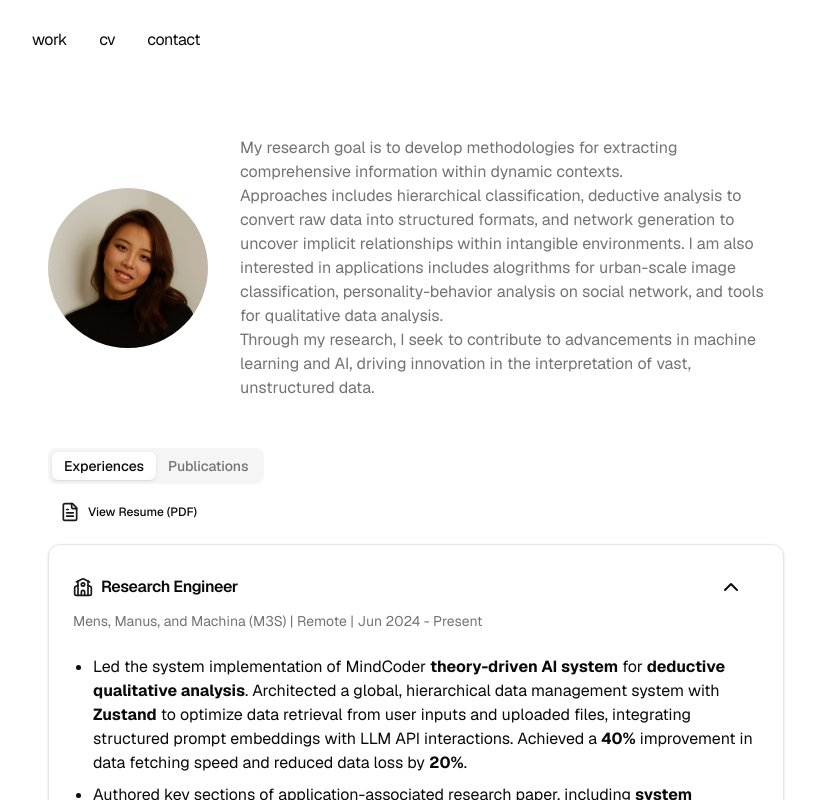
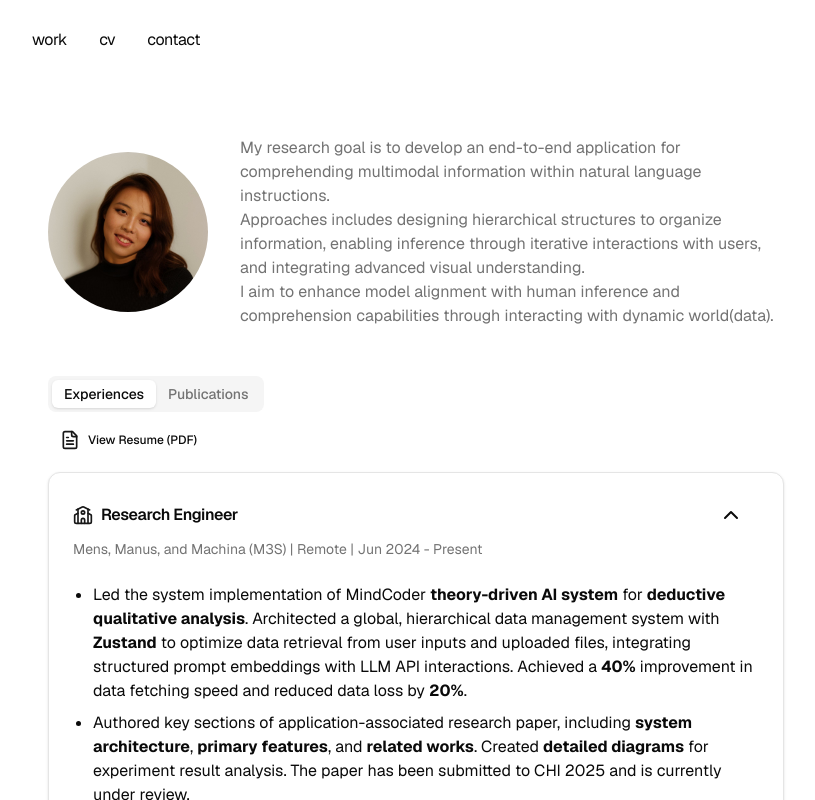
Before and after one commit to ZhiyaoShu/ZhiyaoShu.github.io, a Next.js app in the folder my-portfolio/: page /research in a window 1280 px wide. Shown: the top 800 px of the page, without its empty margins (224-1039 px from the left). Built offline with nearby package versions, Linux system fonts and the light colour scheme.

Commit message:
update research intro

```diff
--- a/my-portfolio/app/research/page.tsx
+++ b/my-portfolio/app/research/page.tsx
@@ -146,19 +146,16 @@ const Projects: React.FC = () => {
         </Avatar>
         <div className="flex-grow">
           <p className="text-muted-foreground">
-            My research goal is to develop methodologies for extracting
-            comprehensive information within dynamic contexts.
+            My research goal is to develop an end-to-end application for
+            comprehending multimodal information within natural language
+            instructions.
             <br />
-            Approaches includes hierarchical classification, deductive analysis
-            to convert raw data into structured formats, and network generation
-            to uncover implicit relationships within intangible environments. I
-            am also interested in applications includes alogrithms for
-            urban-scale image classification, personality-behavior analysis on
-            social network, and tools for qualitative data analysis.
+            Approaches includes designing hierarchical structures to organize
+            information, enabling inference through iterative interactions with
+            users, and integrating advanced visual understanding.
             <br />
-            Through my research, I seek to contribute to advancements in machine
-            learning and AI, driving innovation in the interpretation of vast,
-            unstructured data.
+            I aim to enhance model alignment with human inference and
+            comprehension capabilities through interacting with dynamic world(data).
           </p>
         </div>
       </div>
```
